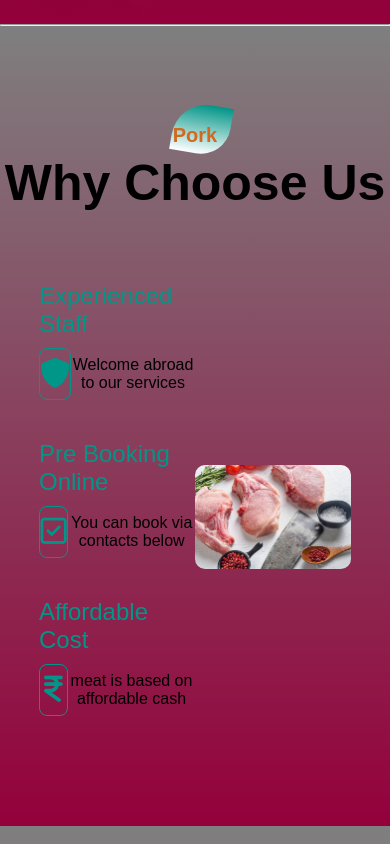
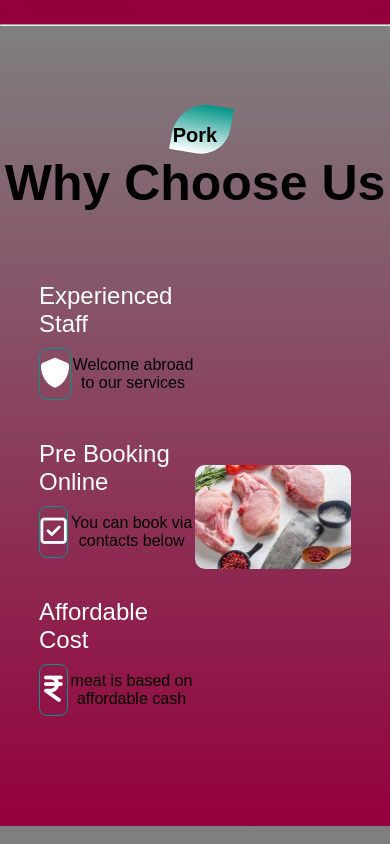
Before and after one commit to gmtrisen/pigsmeatsales, a plain HTML site: page index.html in a window 390 px wide. Shown: the part 820-1664 px from the top of the page. Drawn offline with Linux system fonts and the light colour scheme; some packages are replaced by stand-ins of ours; a script that the page names is missing.

Commit message:
Update style.css

```diff
--- a/style.css
+++ b/style.css
@@ -35,10 +35,11 @@
     left: 0px;
     top: 0px;
     width: 100%;
-    height: 40px;
+    height: 70px;
     z-index: 100;
     background-color:hsl(336, 35%, 57%)  ;
     border: 1px solid rgba(0, 0, 0,0.03);
+    font-size:30px;
 }
 .menu{
     display: flex;
@@ -120,7 +121,7 @@
     text-align: left;
     margin-bottom:10px ;
     font-weight:100 ;
-    color: #009688;
+    color: white;
   }
   .features-desc{
     display: flex;
@@ -133,7 +134,7 @@
     font-size: 30px;
     line-height: 50px;
     border-radius: 8px;
-    color:#009688;
+    color:white;
     border: 1px solid #009688;
   }
   .feature-text p{
@@ -145,6 +146,10 @@
      .title-text{
       font-size: 50px;
      }
+       .features-box{
+      font-weight: 100;
+      font-size: medium;
+    }
      .features{
         flex-basis: 100%;
      }
@@ -174,7 +179,7 @@
 .title-text p{
     margin: auto;
     font-size: 20px;
-    color:chocolate;
+    color:black;
     font-weight: bold;
     position: relative;
     z-index: 1;
```
